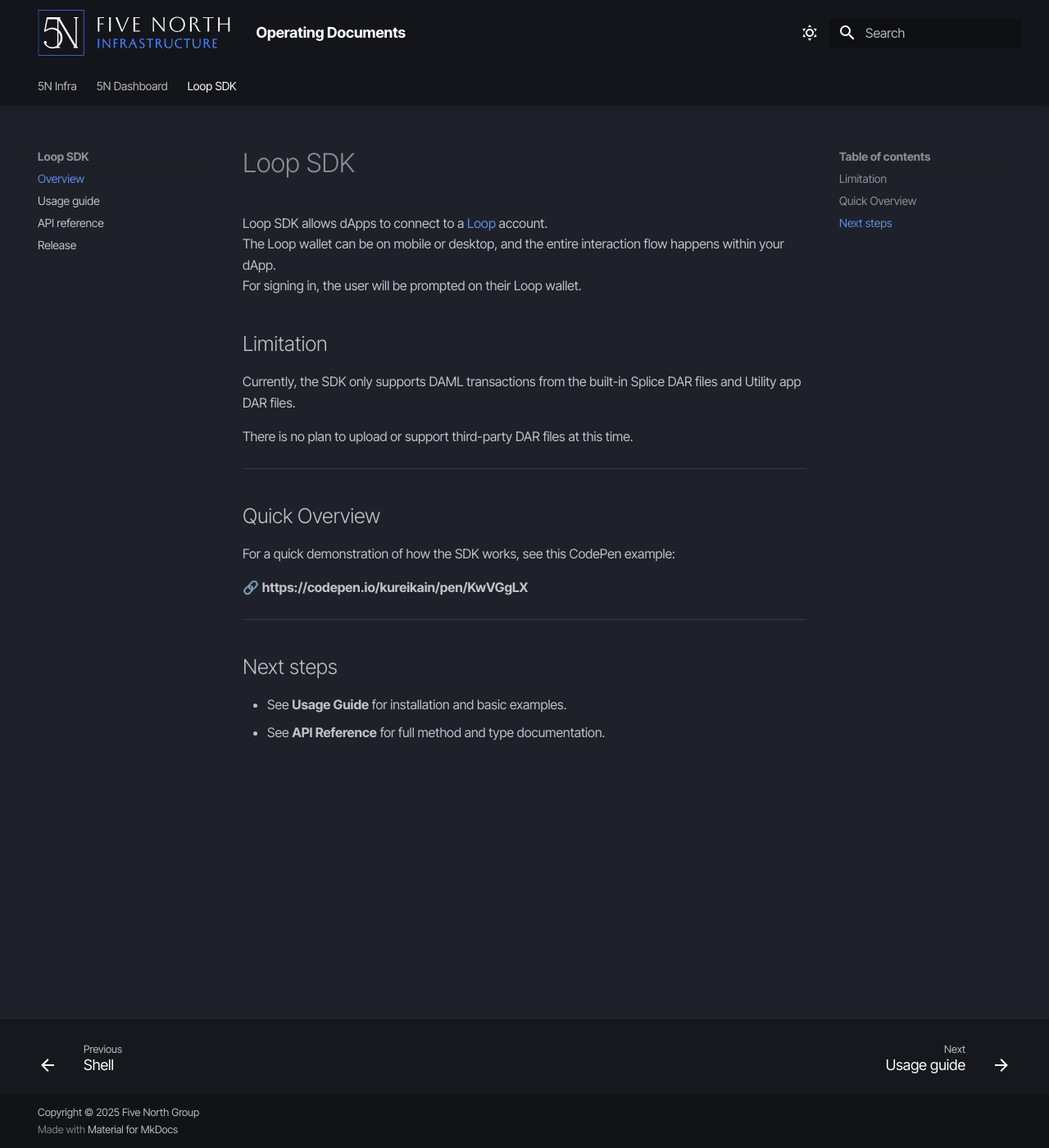
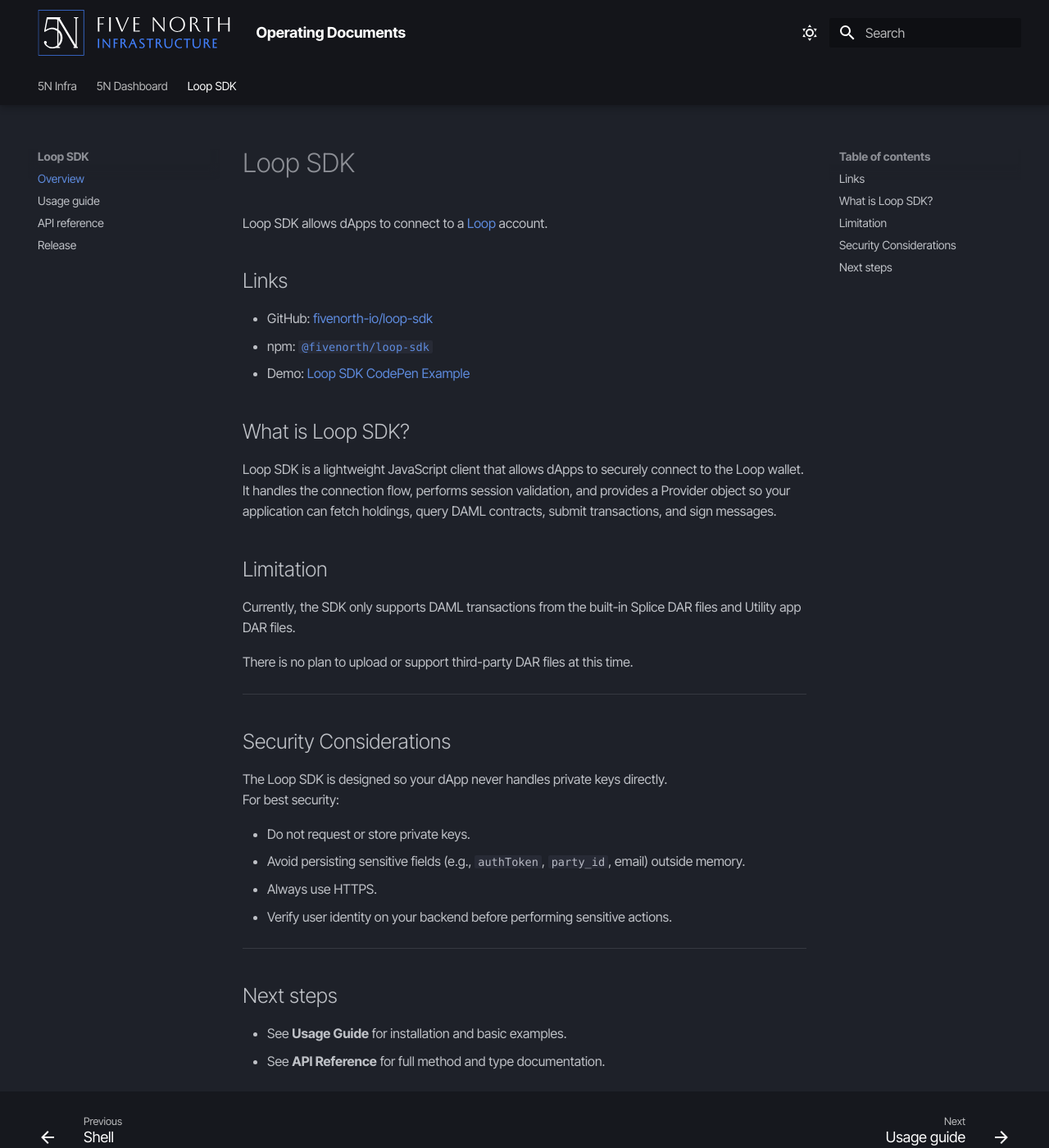
Before and after one commit to fivenorth-io/docs, an MkDocs documentation site: the page built from docs/loop-sdk/overview.md, in a window 1280 px wide and 1400 px high. Shown: the whole window at 82% size. Built offline with MkDocs 1.6.1 and Material for MkDocs 9.7.7, drawn with Linux system fonts in a browser that asks for light colours; some web fonts are replaced.

Commit message:
update overview and api-reference (#4)

```diff
--- a/docs/loop-sdk/overview.md
+++ b/docs/loop-sdk/overview.md
@@ -1,8 +1,18 @@
 # Loop SDK
 
 Loop SDK allows dApps to connect to a [Loop](https://cantonloop.com) account.
-The Loop wallet can be on mobile or desktop, and the entire interaction flow happens within your dApp.
-For signing in, the user will be prompted on their Loop wallet.
+
+## Links
+
+- GitHub: [fivenorth-io/loop-sdk](https://github.com/fivenorth-io/loop-sdk)
+- npm: [`@fivenorth/loop-sdk`](https://www.npmjs.com/package/@fivenorth/loop-sdk)
+- Demo: [Loop SDK CodePen Example](https://codepen.io/kureikain/pen/KwVGgLX)
+
+## What is Loop SDK?
+
+Loop SDK is a lightweight JavaScript client that allows dApps to securely connect to the Loop wallet.
+It handles the connection flow, performs session validation, and provides a Provider object so your
+application can fetch holdings, query DAML contracts, submit transactions, and sign messages.
 
 ## Limitation
 
@@ -12,11 +22,15 @@
 
 ---
 
-## Quick Overview
+## Security Considerations
 
-For a quick demonstration of how the SDK works, see this CodePen example:
+The Loop SDK is designed so your dApp never handles private keys directly.
+For best security:
 
-🔗 **https://codepen.io/kureikain/pen/KwVGgLX**
+- Do not request or store private keys.
+- Avoid persisting sensitive fields (e.g., `authToken`, `party_id`, email) outside memory.
+- Always use HTTPS.
+- Verify user identity on your backend before performing sensitive actions.
 
 ---
 
```
Also changed, not shown: docs/loop-sdk/api-reference.md (+11 -1 lines).
